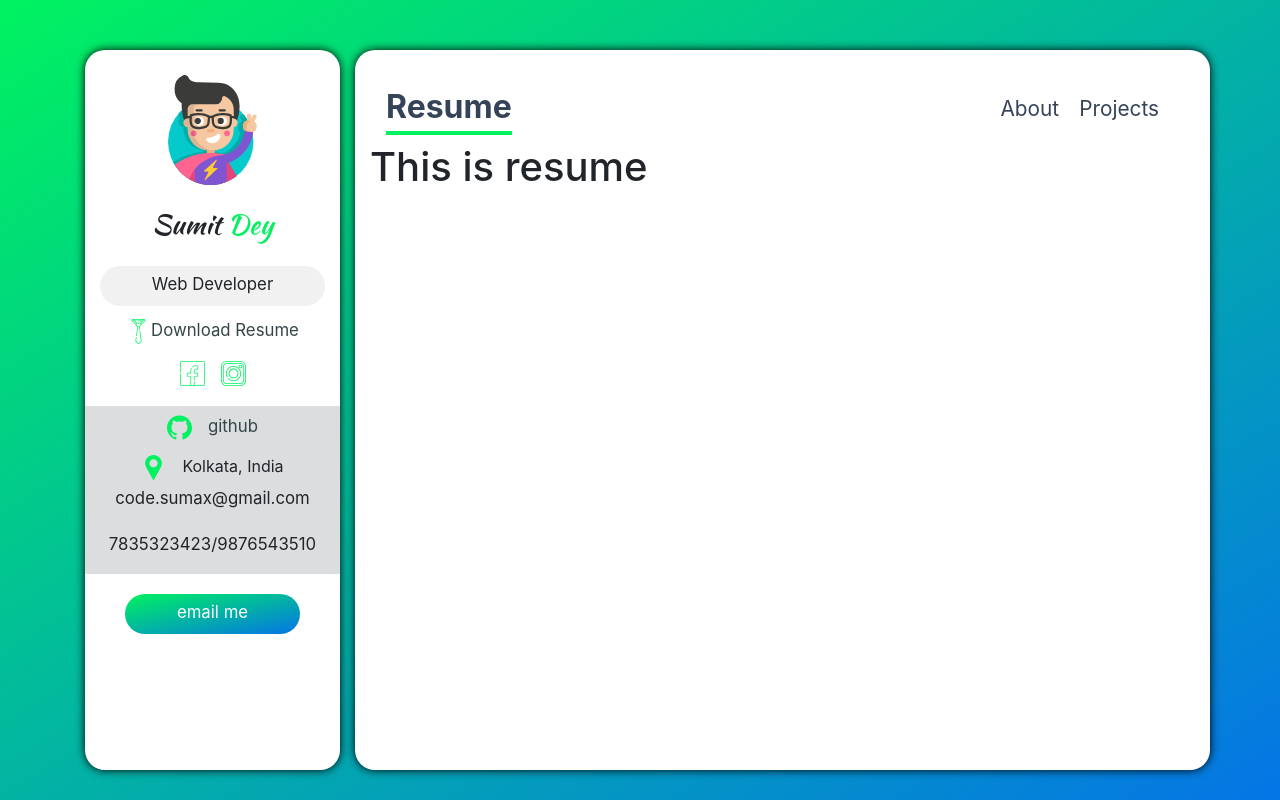
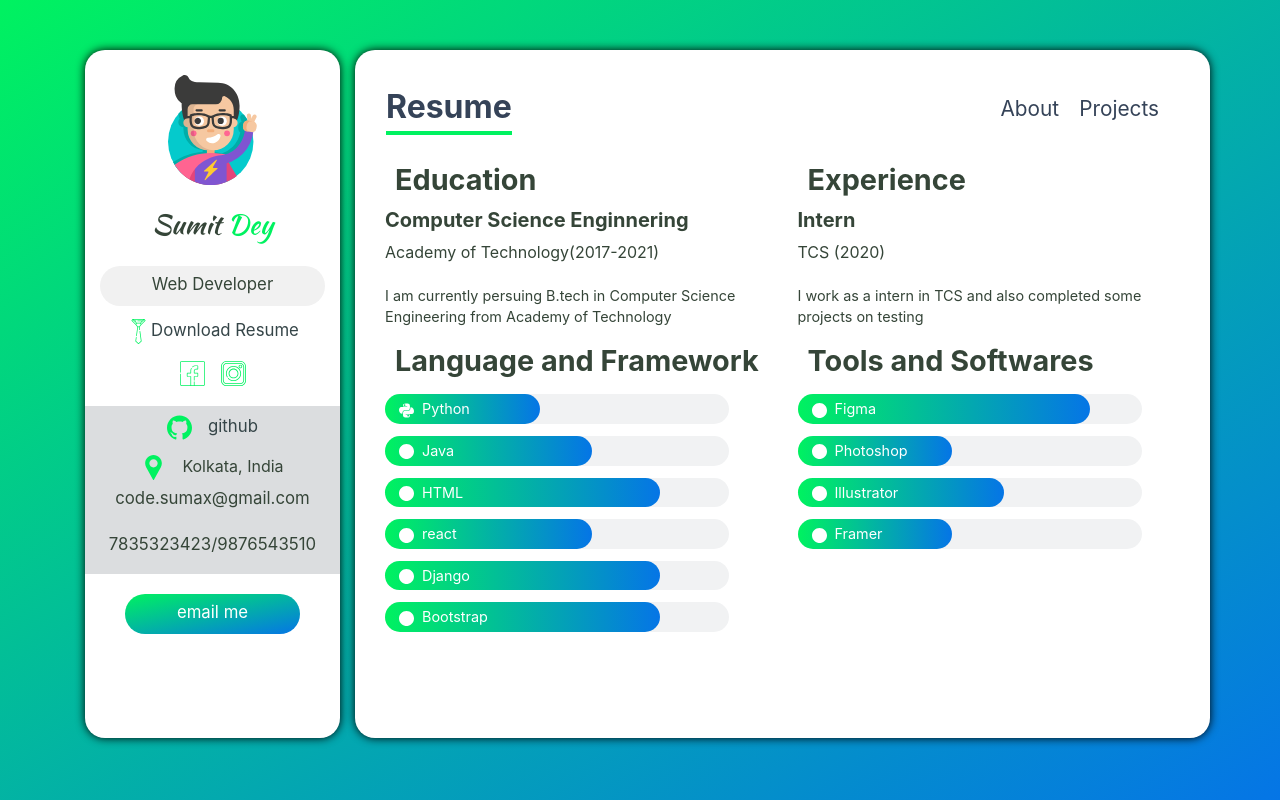
Before and after one commit to Dey-Sumit/dev_portfolio, a React (Create React App) app: page /resume in a window 1280 px wide. Built offline with nearby package versions, Linux system fonts and the light colour scheme.

Commit message:
designed the Resume component

```diff
--- a/src/App.js
+++ b/src/App.js
@@ -9,8 +9,8 @@ function App() {
   return (
     <Router>
       <div className="app">
-        <div className="container">
-          <div className="row">
+        <div className="container app__container">
+          <div className="row app__row">
             <div className="col-lg-3">
 
               <Sidebar />
--- a/src/components/About.js
+++ b/src/components/About.js
@@ -1,9 +1,64 @@
 import React from 'react';
+import api from '../assets/icons/api.svg'
+import backend from '../assets/icons/backend.svg'
+import algo from '../assets/icons/algo.svg'
+import computer from '../assets/icons/computer.svg'
+import repair from '../assets/icons/repair.svg'
+import puzzle from '../assets/icons/puzzle.svg'
+
+import Skillcard from './Skillcard';
+
+const skills = [
+    {
+        icon: computer,
+        title: "Frontend Development",
+        about: "I can build a beautiful and scalable SPA using HTML, CSS and React.js"
+    },
+    {
+        icon: repair,
+        title: "Backend  Development",
+        about: "handle database, server, api using and SQLlite",
+    },
+    {
+        icon: api,
+        title: "API Development",
+        about: "I can develop robust REST API using django-rest-api "
+    },
+    {
+        icon: algo,
+        title: "Competitive Coder",
+        about: "a daily problem solver in HackerRank and Leetcode"
+    },
+    {
+        icon: puzzle,
+        title: "UI/UX designer",
+        about: "minimalistic user interface designer using figma and  framer"
+    },
+    {
+        icon: computer,
+        title: "Whatever",
+        about: "Lorem ipsum dolor sit amet consectetur adipisicing elit. Hic quis minima autem!"
+    },
+]
+
 
 const About = () => {
     return (
-        <div>
-            <h1>This is about</h1>
+        <div className="about">
+            <h6 className="about__intro">
+                I describe myself as someone who's persistant, a quick learner and loves problem solving by using simple and scalable solutions.
+            </h6>
+            <div className="container about__container">
+                <h6 className="about__heading">What I offer</h6>
+                <div className="row">
+                    {
+                        skills.map(skill =>
+                            <Skillcard skill={skill} />
+
+                        )
+                    }
+                </div>
+            </div>
         </div>
     );
 };
--- /dev/null
+++ b/src/components/Bar.js
@@ -0,0 +1,20 @@
+import React from 'react';
+
+const Bar = ({ value: { icon, name, level } }) => {
+    const bar_width = `${level}%`
+    return (
+        <div className="bar">
+            <div className="bar__wrapper" style={{
+                'width': bar_width
+            }}>
+                <span className="bar__name">
+                    <img src={icon} alt="icon" className="bar__icon mr-2" />{name}
+                </span>
+
+            </div>
+
+        </div>
+    );
+};
+
+export default Bar;
--- a/src/components/Resume.js
+++ b/src/components/Resume.js
@@ -1,9 +1,124 @@
 import React from 'react';
+import react from '../assets/icons/react.svg'
+import python from '../assets/icons/python.svg'
+import Bar from './Bar';
+
+const languages = [
+    {
+        icon: python,
+        name: 'Python',
+        level: '45'
+    },
+    {
+        icon: react,
+        name: 'Java',
+        level: '60'
+    },
+    {
+        icon: react,
+        name: 'HTML',
+        level: '80'
+    },
+    {
+        icon: react,
+        name: 'react',
+        level: '60'
+    },
+    {
+        icon: react,
+        name: 'Django',
+        level: '80'
+    },
+    {
+        icon: react,
+        name: 'Bootstrap',
+        level: '80'
+    }
+]
+
+const tools = [
+    {
+        icon: react,
+        name: 'Figma',
+        level: '85'
+    },
+    {
+        icon: react,
+        name: 'Photoshop',
+        level: '45'
+    },
+    {
+        icon: react,
+        name: 'Illustrator',
+        level: '60'
+    },
+    {
+        icon: react,
+        name: 'Framer',
+        level: '45'
+    },
+
+]
+
 
 const Resume = () => {
     return (
-        <div>
-            <h1>This is resume</h1>
+        <div className="container resume">
+            <div className="row">
+                <div className="col-lg-6 resume-card" >
+                    <h4 className="resume-card__heading">
+                        Education
+                    </h4>
+                    <div className="resume-card__body">
+                        <h5 className="resume-card__title">
+                            Computer Science Enginnering
+                        </h5>
+                        <p className="resume-card__name">
+                            Academy of Technology(2017-2021)
+                        </p>
+                        <p className="resume-card__details">I am currently persuing B.tech in Computer Science Engineering from Academy of Technology</p>
+                    </div>
+                </div>
+                <div className="col-lg-6 resume-card" >
+                    <h4 className="resume-card__heading">
+                        Experience
+                    </h4>
+                    <div className="resume-card__body">
+                        <h5 className="resume-card__title">
+                            Intern
+                        </h5>
+                        <p className="resume-card__name">
+                            TCS (2020)
+                        </p>
+                        <p className="resume-card__details">I work as a intern in TCS and also completed some projects on testing</p>
+                    </div>
+                </div>
+            </div>
+
+            <div className="row">
+                <div className="col-lg-6 resume-languages">
+                    <h5 className="reume-language__heading">
+                        Language and Framework
+                    </h5>
+                    <div className="resume-language__body mt-3">
+                        {
+                            languages.map(language =>
+                                <Bar value={language} />
+                            )
+                        }
+                    </div>
+                </div>
+                <div className="col-lg-6 resume-languages">
+                    <h5 className="reume-language__heading">
+                        Tools and Softwares
+                    </h5>
+                    <div className="resume-language__body mt-3">
+                        {
+                            tools.map(tool => <Bar value={tool} />)
+                        }
+                    </div>
+                </div>
+            </div>
         </div>
     );
 };
--- /dev/null
+++ b/src/components/Skillcard.js
@@ -0,0 +1,14 @@
+import React from 'react';
+
+const Skillcard = ({ skill: { icon, title, about } }) =>
+    <div className="col-lg-6">
+        <div className="skill-card">
+            <img src={icon} alt="icon" className="skill-card__icon" />
+            <div className="skill-card-body">
+                <h6 className="skill-card__title">{title}</h6>
+                <p className="skill_card__content">{about}</p>
+            </div>
+        </div>
+    </div>
+
+export default Skillcard;
--- a/src/index.css
+++ b/src/index.css
@@ -3,6 +3,7 @@
 body {
     background-image: linear-gradient(to right bottom, #00F260, #0575E6);
     background-attachment: fixed;
+    color: #354538;
 }
 
 a {
@@ -16,12 +17,12 @@ a:hover {
     color: #000;
 }
 
-.container {
+.app__container {
     padding-top: 50px;
 }
 
-.row {
-    height: 90vh;
+.app__row {
+    height: 86vh;
 }
 
 
@@ -139,3 +140,107 @@ a:hover {
     -webkit-background-clip: text;
     -webkit-text-fill-color: transparent
 }
+
+/* about */
+
+.about {
+    padding: 20px;
+    margin: -35px;
+}
+
+.about__intro {
+    font-size: 1.1rem;
+    padding: 20px;
+    margin: 10px 0;
+}
+
+.about__container {
+    background-color: #dbdddf;
+    padding: 30px 20px;
+}
+
+.about__heading {
+    font-size: 25px;
+    font-weight: 700;
+    color: #354358;
+    margin-left: 10px;
+}
+
+/* skill-card */
+.skill-card {
+    background-color: #fff;
+    margin: 10px;
+    padding: 10px;
+    display: flex;
+    flex-direction: row;
+    border-radius: 10px;
+}
+
+.skill-card__icon {
+    width: 40px;
+    height: 40px;
+}
+
+.skill-card-body {
+    margin-left: 15px;
+
+}
+
+.skill_card__content {
+    margin: 0;
+    font-size: 0.9rem;
+    color: #6e7e91;
+}
+
+/* resume */
+
+.resume {
+    padding-top: 20px;
+}
+
+.resume-card__heading,
+.reume-language__heading {
+    margin-left: 10px;
+    font-size: 1.8rem;
+    font-weight: 700;
+    color: #354538;
+}
+
+.resume-card__body {
+    margin-top: 10px;
+}
+
+.resume-card__title {
+    font-weight: 700;
+}
+
+.resume-card__name {
+    font-size: 16px;
+}
+
+.resume-card__details {
+    font-size: 0.9rem;
+    padding-top: 5px;
+}
+
+/* bar */
+.bar {
+    width: 90%;
+    background-color: #f1f2f3;
+    border-radius: 20px;
+    margin-bottom: 12px;
+
+}
+
+.bar__icon {
+    width: 15px;
+    height: 15px;
+}
+
+.bar__wrapper {
+    background-image: linear-gradient(90deg, #00F260, #0575E6);
+    border-radius: 20px;
+    padding: 4px 14px;
+    color: #fff;
+    font-size: 0.9rem
+}
```
